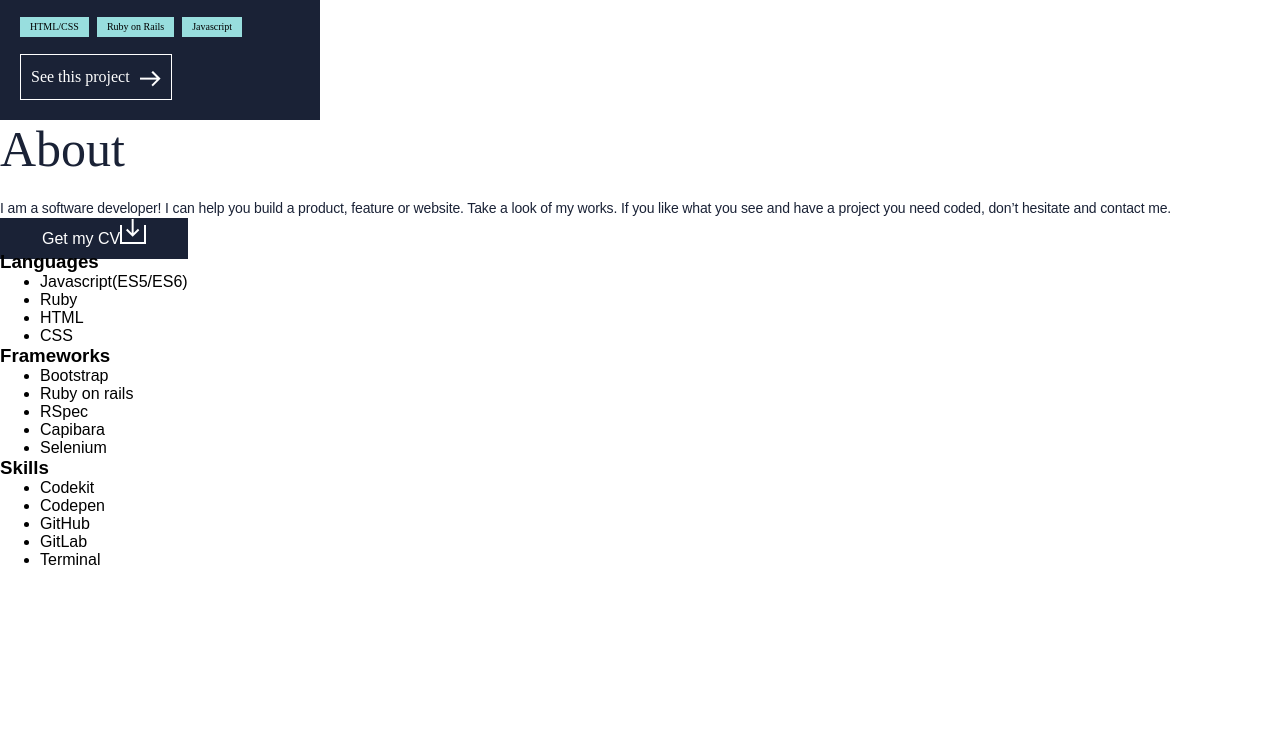
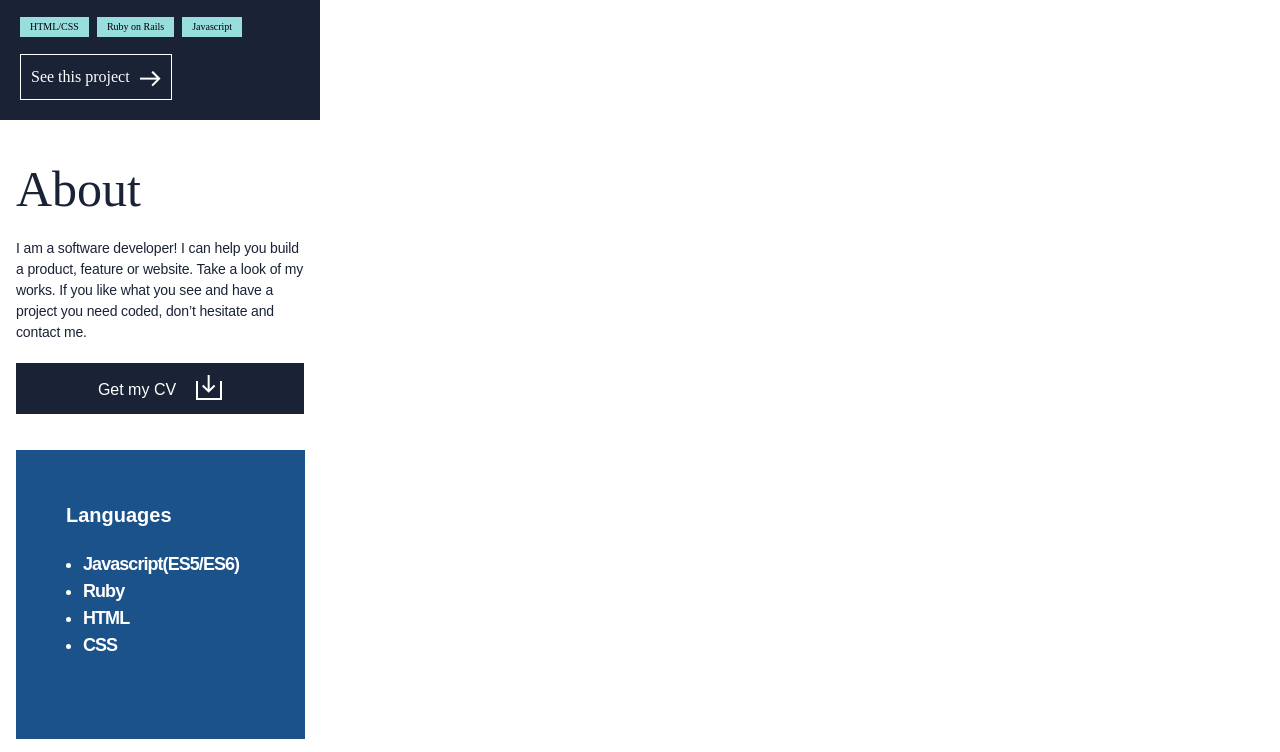
Before and after one commit to rica213/clarielle-larissa, a plain HTML site: page index.html in a window 1280 px wide. Shown: the part 2543-3295 px from the top of the page. Before the commit the page ends 3112 px from the top, so only its background shows below. Drawn offline with Linux system fonts and the light colour scheme; a web font is replaced by a local one.

Commit message:
Add CSS on the About myself page

```diff
--- a/index.html
+++ b/index.html
@@ -153,8 +153,8 @@
           >Get my CV<img src="img/mobile/ic_download.svg" alt="get_cv_icon"
         /></a>
       </div>
-      <div class="skills">
-        <div class="skills-container">
+      <div class="skills-container">
+        <div class="skills-card" id="skills-card_language">
           <h3 class="skills-title">Languages</h3>
           <ul class="skills-list">
             <li>Javascript(ES5/ES6)</li>
@@ -163,7 +163,7 @@
             <li>CSS</li>
           </ul>
         </div>
-        <div class="skills-container">
+        <div class="skills-card" id="skills-card_framework">
           <h3 class="skills-title">Frameworks</h3>
           <ul class="skills-list">
             <li>Bootstrap</li>
@@ -173,11 +173,11 @@
             <li>Selenium</li>
           </ul>
         </div>
-        <div class="skills-container">
+        <div class="skills-card" id="skills-card_skill">
           <h3 class="skills-title">Skills</h3>
           <ul class="skills-list">
-            <li>Codekit</li>
-            <li>Codepen</li>
+            <li>CodeKit</li>
+            <li>CodePen</li>
             <li>GitHub</li>
             <li>GitLab</li>
             <li>Terminal</li>
--- a/style.css
+++ b/style.css
@@ -231,4 +231,65 @@ nav {
 
 /* Start CSS About Section */
 
+#about {
+  display: grid;
+  grid-template-columns: 320px;
+  grid-template-rows: 290px auto;
+  row-gap: 40px;
+}
+
+.about-desc-container {
+  display: flex;
+  flex-direction: column;
+  justify-content: space-between;
+  margin-left: 16px;
+  margin-top: 40px;
+}
+
+#about .connect img {
+  margin-left: 20px;
+  margin-bottom: -5px;
+}
+
+.skills-container {
+  margin: 0px 16px;
+  display: grid;
+  grid-template-columns: 289px;
+  grid-template-rows: repeat(3, 289px);
+  row-gap: 16px;
+  color: #fff;
+}
+
+#skills-card_language {
+  background: #1c528a;
+}
+
+#skills-card_framework {
+  background: #e2505c;
+}
+
+#skills-card_skill {
+  background: #febf52;
+}
+
+.skills-title {
+  font-size: 20px;
+  font-weight: 800;
+  line-height: 30px;
+  padding-left: 50px;
+  padding-top: 50px;
+  margin-bottom: 21px;
+}
+
+.skills-list {
+  padding-left: 67px;
+}
+
+.skills-list li {
+  font-size: 18px;
+  font-weight: 600;
+  line-height: 27px;
+  letter-spacing: -0.0525em;
+  text-align: left;
+}
 /* End CSS About Section */
```
